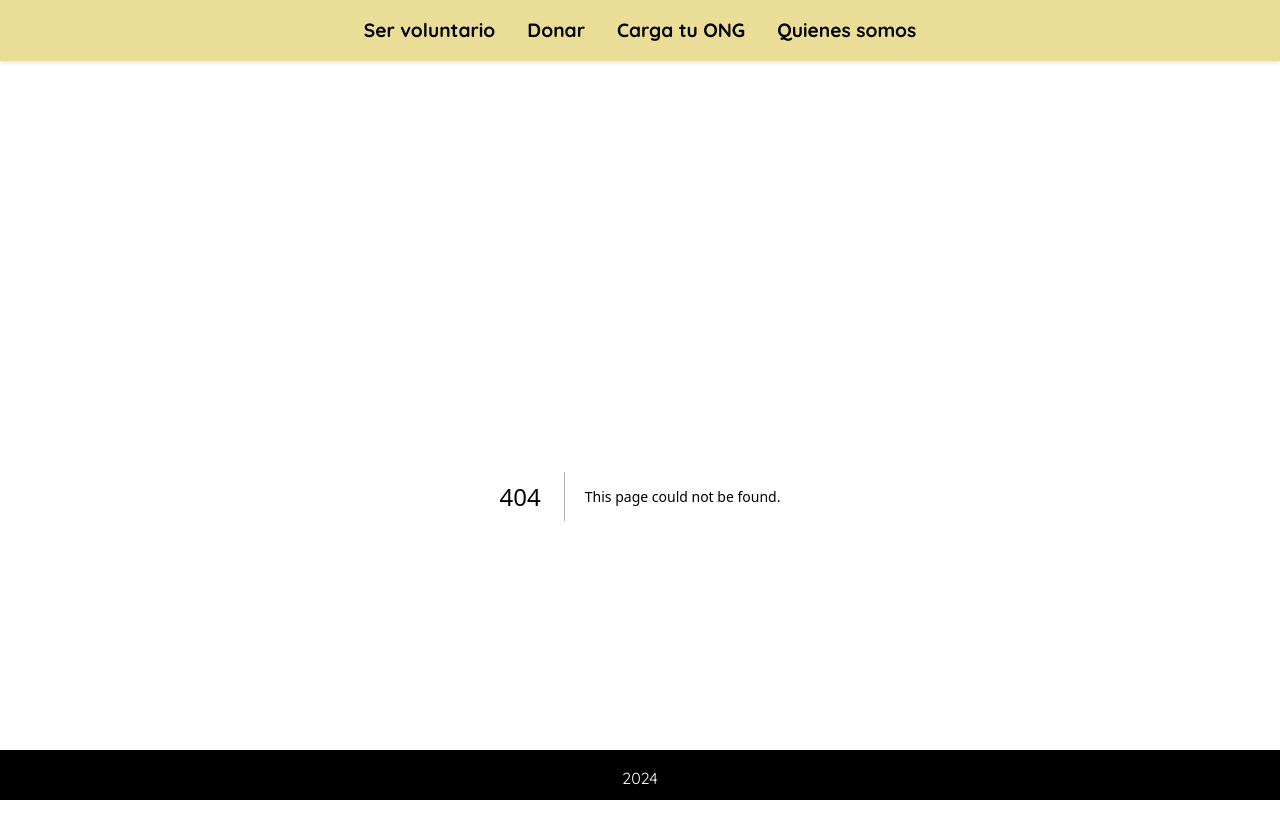
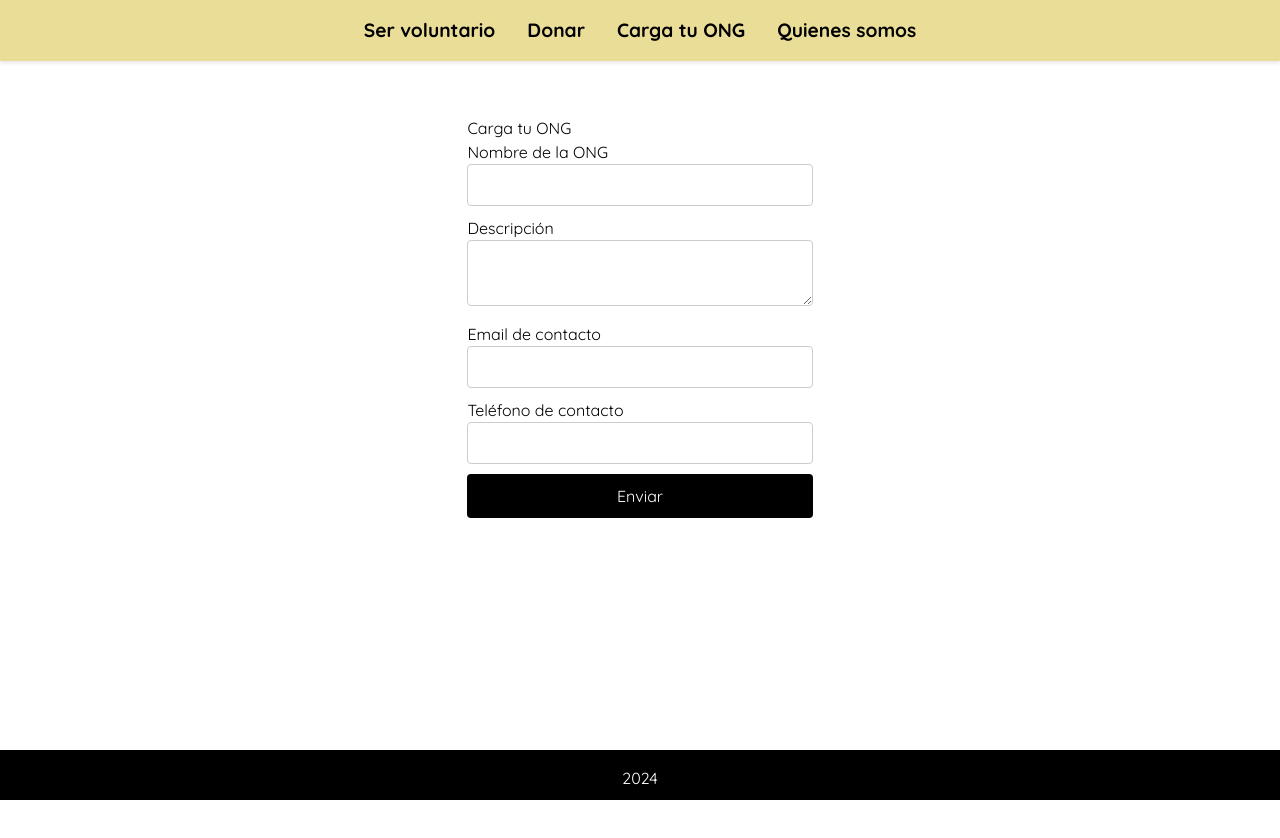
Before and after one commit to Firet/activa-veganismo, a Next.js app: page /cargar-ong in a window 1280 px wide. Before the commit this address had no page. Shown: the top 838 px of the page. After the commit the page ends 800 px from the top, so only its background shows below. Built offline with nearby package versions, Linux system fonts and the light colour scheme.

Commit message:
Agregue formulario de Carga tu ONG

```diff
--- a/package.json
+++ b/package.json
@@ -15,8 +15,8 @@
 		"react-dom": "^18"
 	},
 	"devDependencies": {
-		"@types/node": "^20",
-		"@types/react": "^18",
+		"@types/node": "20.12.12",
+		"@types/react": "18.3.3",
 		"@types/react-dom": "^18",
 		"eslint": "^8",
 		"eslint-config-next": "14.2.3",
@@ -24,6 +24,6 @@
 		"postcss": "^8",
 		"prettier": "^3.2.5",
 		"tailwindcss": "^3.4.1",
-		"typescript": "^5"
+		"typescript": "5.4.5"
 	}
 }
--- /dev/null
+++ b/src/app/cargar-ong/cargar-ong.css
@@ -0,0 +1,48 @@
+.cargar-ong-container {
+    max-width: 600px;
+    margin: 0 auto;
+    padding: 20px;
+  }
+
+  .cargar-ong-form {
+    display: flex;
+    flex-direction: column;
+  }
+
+  .form-group {
+    margin-bottom: 10px;
+  }
+
+  .form-group label {
+    margin-bottom: 5px;
+  }
+
+  .form-group input,
+  .form-group textarea {
+    width: 100%;
+    padding: 8px;
+    font-size: 16px;
+    border: 1px solid #ccc;
+    border-radius: 4px;
+  }
+
+  .submit-button {
+    background-color: black;
+    color: white;
+    border: none;
+    padding: 10px 20px;
+    font-size: 16px;
+    cursor: pointer;
+    border-radius: 4px;
+    transition: background-color 0.3s ease;
+  }
+
+  .submit-button:hover {
+    background-color: #333;
+  }
+
+  .contact-info {
+    font-family: 'Inter', sans-serif;
+    margin-top: 10px;
+    text-align: center;
+  }
--- /dev/null
+++ b/src/app/cargar-ong/page.js
@@ -0,0 +1,70 @@
+'use client';
+
+import React, { useState } from 'react';
+import './cargar-ong.css'; // Archivo de estilos
+
+export default function CargarONG() {
+  const [nombre, setNombre] = useState('');
+  const [descripcion, setDescripcion] = useState('');
+  const [email, setEmail] = useState('');
+  const [telefono, setTelefono] = useState('');
+
+  const handleSubmit = (e) => {
+    e.preventDefault();
+    // Aquí puedes agregar la lógica para enviar los datos a un servidor o API
+    const data = {
+      nombre,
+      descripcion,
+      email,
+      telefono,
+    };
+    console.log(data);
+    alert('Datos enviados: ' + JSON.stringify(data, null, 2));
+    // Aquí podrías realizar una solicitud fetch o axios para enviar los datos a tu servidor
+  };
+
+  return (
+    <div className="cargar-ong-container">
+      <h1>Carga tu ONG</h1>
+      <form onSubmit={handleSubmit} className="cargar-ong-form">
+        <div className="form-group">
+          <label>Nombre de la ONG</label>
+          <input
+            type="text"
+            value={nombre}
+            onChange={(e) => setNombre(e.target.value)}
+            required
+          />
+        </div>
+        <div className="form-group">
+          <label>Descripción</label>
+          <textarea
+            value={descripcion}
+            onChange={(e) => setDescripcion(e.target.value)}
+            required
+          />
+        </div>
+        <div className="form-group">
+          <label>Email de contacto</label>
+          <input
+            type="email"
+            value={email}
+            onChange={(e) => setEmail(e.target.value)}
+            required
+          />
+        </div>
+        <div className="form-group">
+          <label>Teléfono de contacto</label>
+          <input
+            type="tel"
+            value={telefono}
+            onChange={(e) => setTelefono(e.target.value)}
+          />
+        </div>
+        <button type="submit" className="submit-button">
+          Enviar
+        </button>
+      </form>
+    </div>
+  );
+}
--- a/src/components/header/header.tsx
+++ b/src/components/header/header.tsx
@@ -1,6 +1,8 @@
+'use client';
+
 import React from 'react';
+import Link from 'next/link';
 import './header.css';
-import Link from 'next/link';
 
 export default function Header() {
   return (
@@ -9,7 +11,7 @@ export default function Header() {
         <div>
           <a href="#home">Ser voluntario</a>
           <a href="#about">Donar</a>
-					<a href="#contact">Carga tu ONG</a>
+          <Link href="/cargar-ong">Carga tu ONG</Link>
           <Link href="/quienes-somos">Quienes somos</Link>
         </div>
       </nav>
```
Also changed, not shown: src/app/page.tsx (+7 -6 lines), 1 other file (tests, documents, lock files or other folders). Lines whose indentation alone changed are shown as unchanged.
